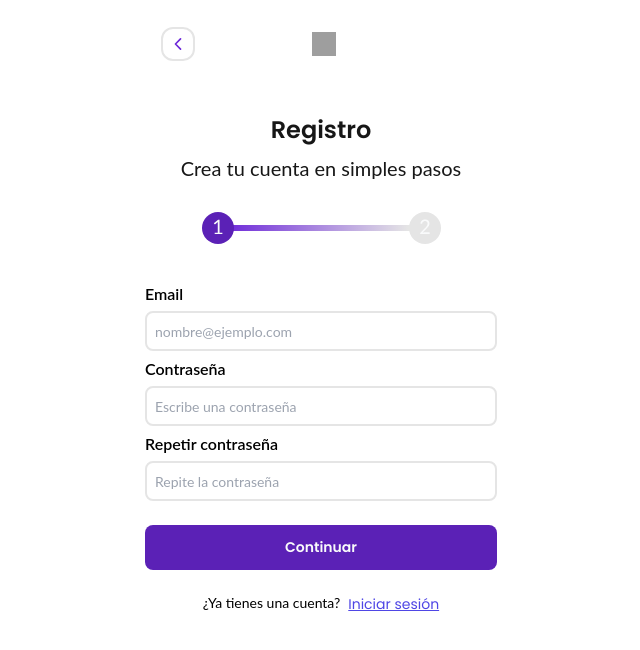
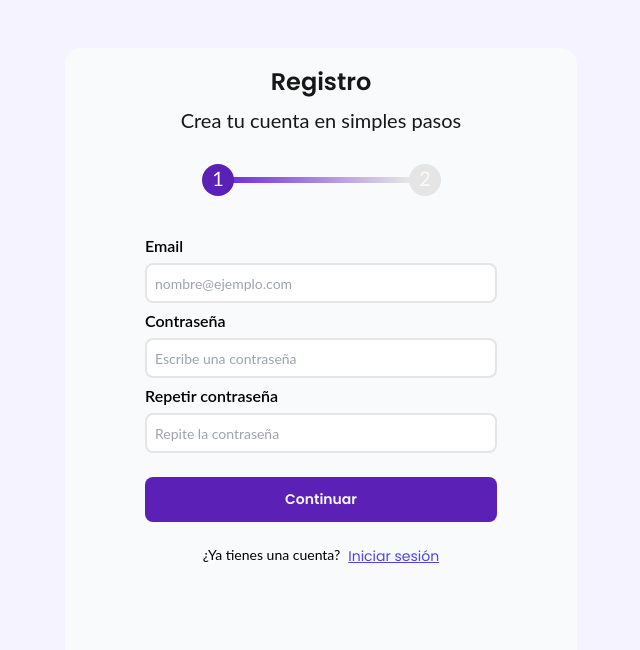
Before and after one commit to No-Country/c9-56-t-mern, a React (Vite) app in the folder frontend/: page /register in a window 1280 px wide. Shown: the top 650 px of the page, without its empty margins (319-959 px from the left). Built offline with nearby package versions, Linux system fonts and the light colour scheme; no server answers; grey boxes are pictures that could not be loaded; a web font is replaced by a local one.

Commit message:
add(RegisterForm):divs to style desktop view

```diff
--- a/frontend/src/components/registerForm/RegisterForm.jsx
+++ b/frontend/src/components/registerForm/RegisterForm.jsx
@@ -19,8 +19,7 @@ const RegisterForm = (props) => {
     if (currentStep === 1) {
       return (
         <div>
-          <NavbarBack />
-          <div className="mt-10">
+          <div className="mt-10 lg:m-0">
             <SimpleText
               title={"Registro"}
               paragraph={"Crea tu cuenta en simples pasos"}
@@ -63,7 +62,21 @@ const RegisterForm = (props) => {
   }
 
   return (
-    <div id="content-container" className="flex flex-col self-center max-w-sm mx-auto w-full h-full p-4 lg:px-15 lg:pb-25">
+    <div
+      id="bg"
+      className="lg:flex lg:flex-col lg:items-center lg:h-screen lg:bg-violet-50 lg:py-px-11 lg:m-auto"
+    >
+      <div className="lg:hidden">
+        <NavbarBack />
+      </div>
+      <div
+        id="rounded-container"
+        className="md:w-[40%] lg:h-[88%] md:h-[80%] m-auto flex items-center justify-center lg:rounded-2xl lg:bg-[#F9FAFB]"
+      >
+        <div
+          id="content-container"
+          className="flex flex-col self-center max-w-sm m-auto w-full h-full p-4 lg:px-15 lg:pb-25"
+        >
           <StepNavigation
             labelArray={labelArray}
             currentStep={currentStep}
@@ -76,9 +89,14 @@ const RegisterForm = (props) => {
             <p className="text-caption font-caption mr-2">
               ¿Ya tienes una cuenta?{" "}
             </p>
-        <a href="/auth/login" className="text-indigo-600 hover:text-blue-800 underline text-link font-link">
+            <a
+              href="/auth/login"
+              className="text-indigo-600 hover:text-blue-800 underline text-link font-link"
+            >
               Iniciar sesión
             </a>
+          </div>
+        </div>
       </div>
     </div>
   )
```
Lines whose indentation alone changed are shown as unchanged.
